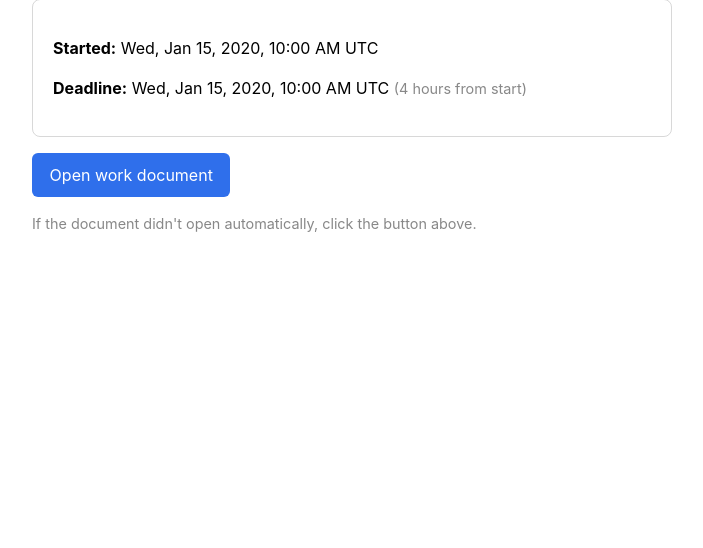
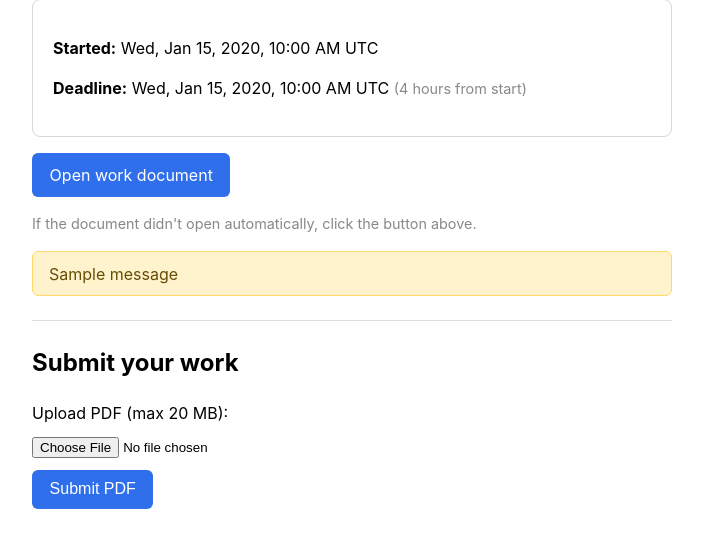
Before and after one commit to rtcharity/worktester, a Flask app: template templates/started.html in a window 1280 px wide. Shown: the part 105-653 px from the top of the page, without its empty margins (288-991 px from the left). Run offline with Flask 3, Linux system fonts and the light colour scheme; the template is opened without the code that fills it: most values are stand-ins (such as "Sample title", 1, 10 or a date in 2020); one stand-in notice (Sample message) is shown; parts of the project's set-up code (start-up, migrations or seed data) failed here and were passed over.

Commit message:
Add ability to submit PDFs

```diff
--- a/main.py
+++ b/main.py
@@ -4,7 +4,7 @@ import sqlite3
 from datetime import datetime, timedelta, timezone
 from pathlib import Path
 
-from flask import Flask, abort, flash, g, redirect, render_template, request, url_for
+from flask import Flask, abort, flash, g, redirect, render_template, request, send_from_directory, url_for
 
 import words
 
@@ -95,12 +95,14 @@ def trial_page(token: str):
     if row["started_at"]:
         started = parse_iso(row["started_at"])
         deadline = started + TRIAL_DURATION
+        submitted = (DATA_DIR / "submissions" / token / "submission.pdf").exists()
         return render_template(
             "started.html",
             candidate=row,
             started_at=started,
             deadline=deadline,
             just_started=request.args.get("just_started") == "1",
+            submitted=submitted,
         )
 
     projected_deadline = datetime.now(timezone.utc) + TRIAL_DURATION
@@ -170,6 +172,46 @@ def admin():
             }
         )
     return render_template("admin.html", candidates=enriched)
+
+
+SUBMISSIONS_DIR = DATA_DIR / "submissions"
+MAX_PDF_BYTES = 50 * 1024 * 1024  # 50 MB
+
+
+@app.post("/trial/<token>/submit")
+def trial_submit(token: str):
+    db = get_db()
+    row = db.execute(
+        "SELECT name, started_at FROM candidates WHERE token = ?", (token,)
+    ).fetchone()
+    if row is None:
+        abort(404)
+    if not row["started_at"]:
+        abort(400, description="Trial has not been started.")
+
+    file = request.files.get("pdf")
+    if not file or file.filename == "":
+        flash("Please select a PDF file to upload.")
+        return redirect(url_for("trial_page", token=token))
+
+    if not file.filename.lower().endswith(".pdf"):
+        flash("Only PDF files are accepted.")
+        return redirect(url_for("trial_page", token=token))
+
+    dest_dir = SUBMISSIONS_DIR / token
+    dest_dir.mkdir(parents=True, exist_ok=True)
+
+    save_path = dest_dir / "submission.pdf"
+    file.seek(0, 2)
+    size = file.tell()
+    file.seek(0)
+    if size > MAX_PDF_BYTES:
+        flash("File is too large. Maximum size is 20 MB.")
+        return redirect(url_for("trial_page", token=token))
+
+    file.save(save_path)
+    flash("Your PDF has been submitted successfully.")
+    return redirect(url_for("trial_page", token=token))
 
 
 @app.post("/admin/<token>/delete")
--- a/templates/_base.html
+++ b/templates/_base.html
@@ -22,6 +22,9 @@
     table { width: 100%; border-collapse: collapse; }
     th, td { text-align: left; padding: .5rem .6rem; border-bottom: 1px solid rgba(127,127,127,.25); vertical-align: top; }
     code { background: rgba(127,127,127,.15); padding: .1rem .35rem; border-radius: 4px; }
+    .flash { background: #fff3cd; color: #664d03; border: 1px solid #ffda6a; border-radius: 6px; padding: .6rem 1rem; }
+    .submitted-notice { color: #1a7f37; font-weight: 500; }
+    hr { border: 0; border-top: 1px solid rgba(127,127,127,.25); margin: 1.5rem 0; }
   </style>
 </head>
 <body>
--- a/templates/started.html
+++ b/templates/started.html
@@ -13,6 +13,26 @@
   </p>
   <p class="muted">If the document didn't open automatically, click the button above.</p>
 
+  {% with messages = get_flashed_messages() %}
+    {% if messages %}
+      {% for msg in messages %}
+        <p class="flash">{{ msg }}</p>
+      {% endfor %}
+    {% endif %}
+  {% endwith %}
+
+  <hr>
+  <h2>Submit your work</h2>
+  {% if submitted %}
+    <p class="submitted-notice">&#10003; PDF received. You can replace it by uploading a new file below.</p>
+  {% endif %}
+  <form method="post" action="{{ url_for('trial_submit', token=candidate.token) }}" enctype="multipart/form-data">
+    <label for="pdf-input">Upload PDF (max 20 MB):</label><br>
+    <input id="pdf-input" type="file" name="pdf" accept=".pdf,application/pdf" required style="margin:.75rem 0">
+    <br>
+    <button type="submit">Submit PDF</button>
+  </form>
+
   {% if just_started %}
   <script>
     window.open({{ candidate.doc_url | tojson }}, '_blank', 'noopener');
```
